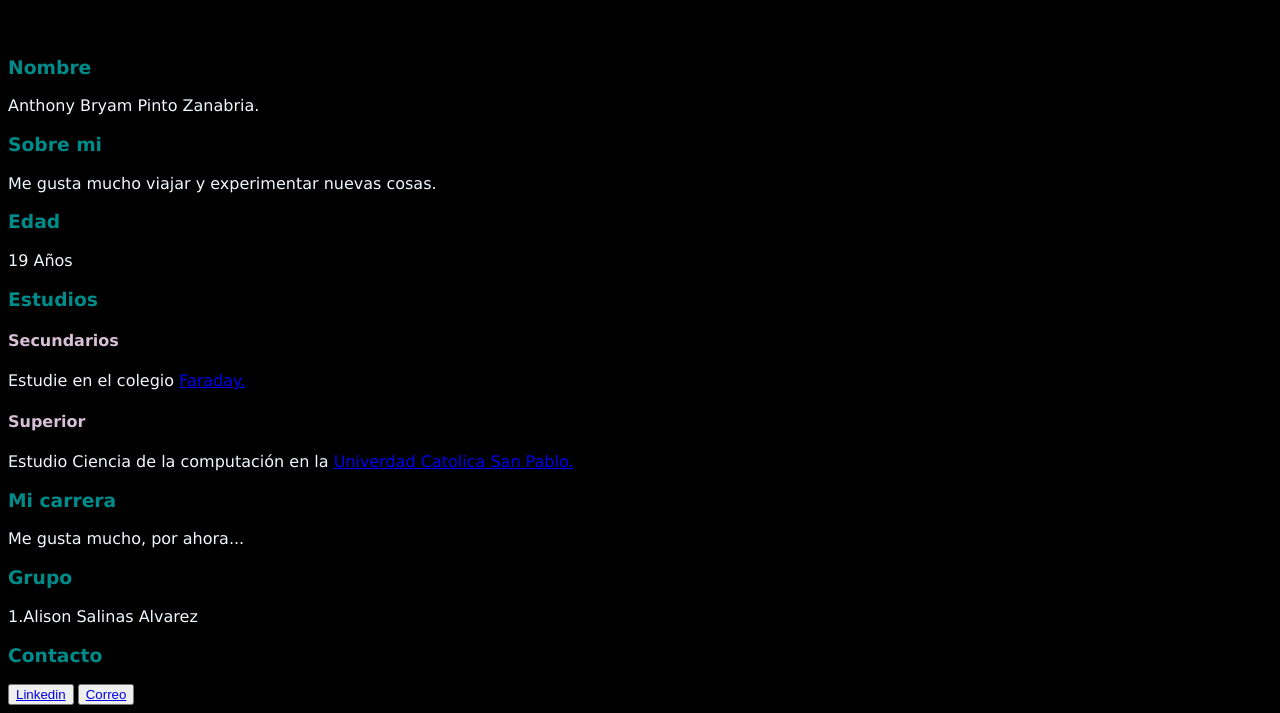
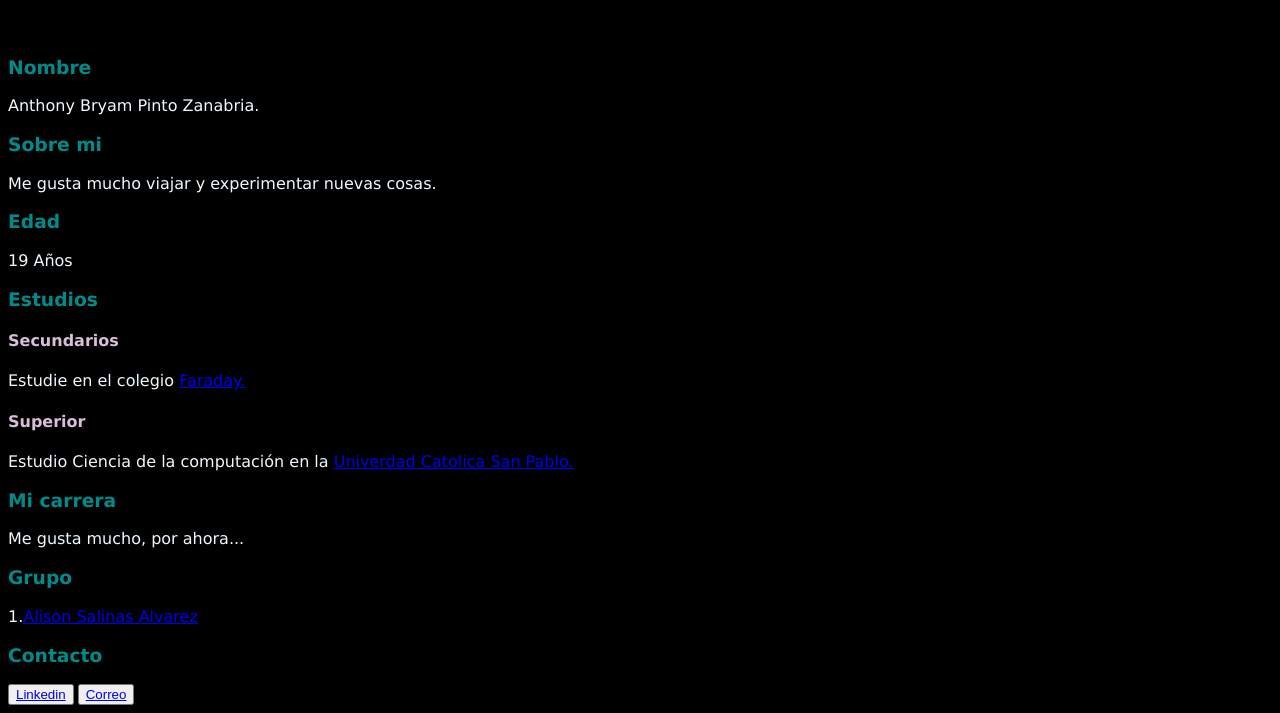
Before and after one commit to Anthonypintozanabria/anthonypintozanabria.github.io, a plain HTML site: page index.html in a window 1280 px wide. Shown: the part 122-835 px from the top of the page. Drawn offline with Linux system fonts and the light colour scheme.

Commit message:
Update index.html

```diff
--- a/index.html
+++ b/index.html
@@ -50,7 +50,7 @@
     <h3>Mi carrera</h3>
     <p>Me gusta mucho, por ahora... </p>
     <h3>Grupo</h3>
-    <P>1.<a href="https://alissonsalinasalvarez.github.io/"></a>Alison Salinas Alvarez</P>
+    <P>1.<a href="https://alissonsalinasalvarez.github.io/">Alison Salinas Alvarez</a></P>
     <h3>Contacto</h3>
     <button><a href="https://www.linkedin.com/in/anthony-pinto-0358a136a?utm_source=share&utm_campaign=share_via&utm_content=profile&utm_medium=android_app">Linkedin</a></button>
     <button><a href="mailto:anthony.pinto@ucsp.edu.pe">Correo</a></button>
```
